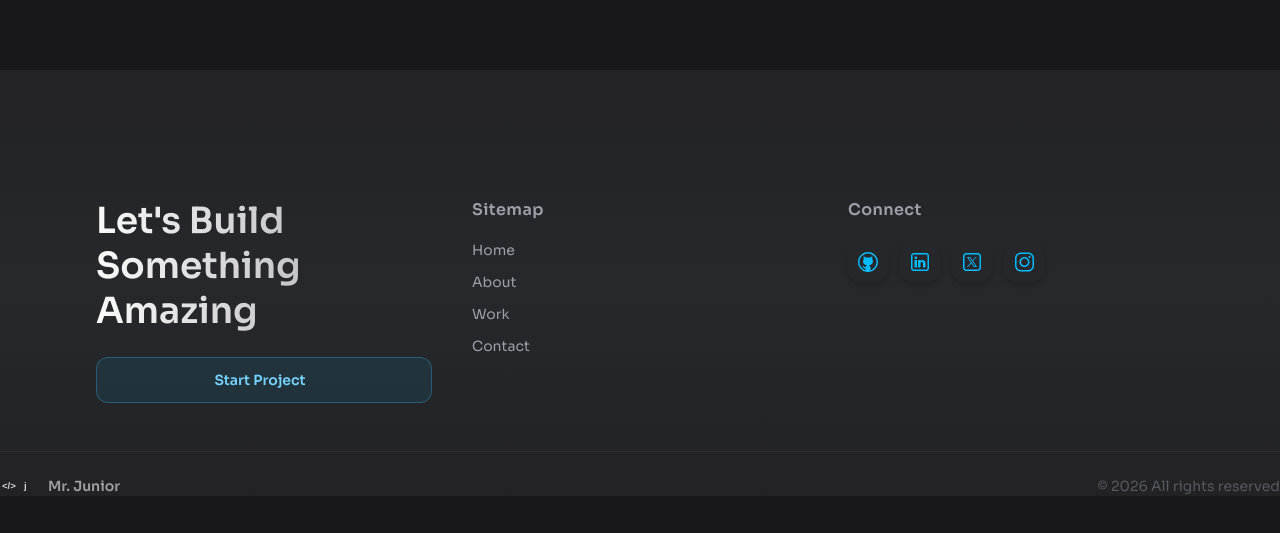
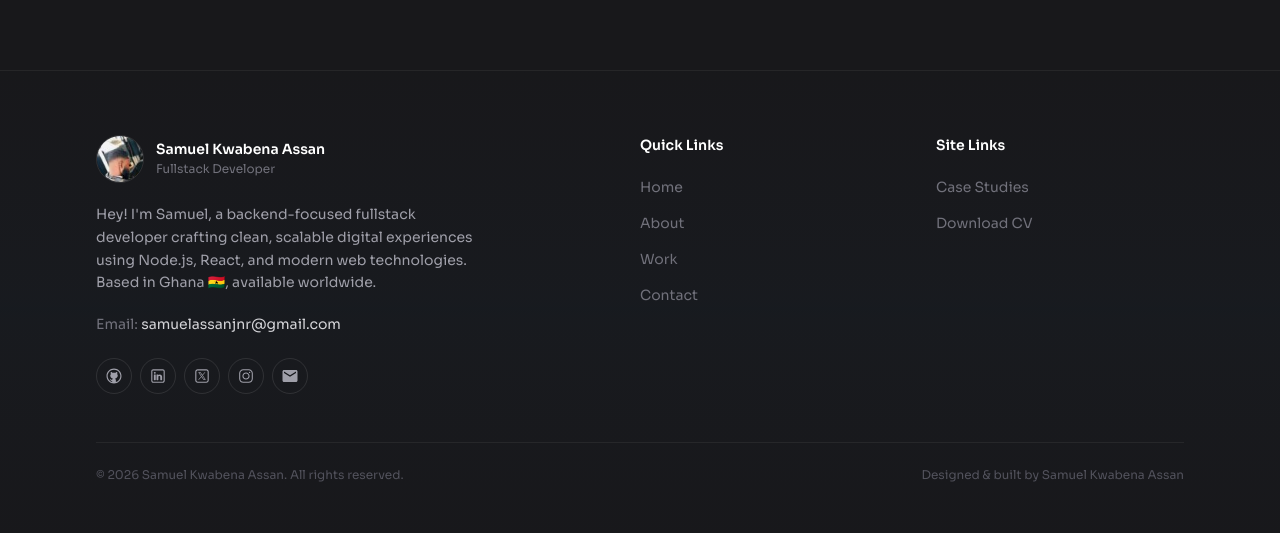
Before and after one commit to kobby1919/kwabena-portfolio, a React (Vite) app: page /about in a window 1280 px wide. Shown: the part 1310-1843 px from the top of the page. Before the commit the page ends 1806 px from the top, so only its background shows below. Built offline with nearby package versions, Linux system fonts and the light colour scheme; no server answers.

Commit message:
Re-design footer-section

```diff
--- a/src/components/Footer.jsx
+++ b/src/components/Footer.jsx
@@ -1,11 +1,15 @@
 import { Link } from "react-router-dom";
-import { ButtonPrimary } from "./Button";
 
-const sitemap = [
+const quickLinks = [
   { label: "Home", href: "/" },
   { label: "About", href: "/about" },
   { label: "Work", href: "/work" },
   { label: "Contact", href: "/contact" },
+];
+
+const siteLinks = [
+  { label: "Case Studies", href: "/projects/personal-portfolio" },
+  { label: "Download CV", href: "/files/Samuel-Kwabena-Assan-CV.pdf.pdf" },
 ];
 
 const socials = [
@@ -13,7 +17,7 @@ const socials = [
     label: "GitHub",
     href: "https://github.com/kobby1919",
     icon: (
-      <svg width="24" height="24" viewBox="0 0 24 24" fill="none" xmlns="http://www.w3.org/2000/svg">
+      <svg width="18" height="18" viewBox="0 0 24 24" fill="none" xmlns="http://www.w3.org/2000/svg">
         <path d="M12 2C6.48603 2 2 6.48604 2 12C2 17.514 6.48603 22 12 22C17.514 22 22 17.514 22 12C22 6.48604 17.514 2 12 2ZM12 3.5C16.7033 3.5 20.5 7.2967 20.5 12C20.5 15.8327 17.9785 19.0613 14.5 20.126V17.5684C14.5 16.6133 13.9497 15.7943 13.1543 15.3867C13.9276 15.2388 14.6457 14.9454 15.249 14.5309C15.8522 14.1165 16.3232 13.5929 16.6228 13.0037C16.9224 12.4145 17.0421 11.7765 16.9718 11.1429C16.9015 10.5093 16.6434 9.89818 16.2188 9.36035C16.4405 8.67771 16.6883 7.48034 16.0996 6.53809C14.9647 6.53809 14.2323 7.31604 13.8828 7.7998C13.2853 7.60352 12.6459 7.5017 12 7.5C11.3537 7.50057 10.7136 7.60139 10.1152 7.79688C9.76487 7.31289 9.03311 6.53809 7.90039 6.53809C7.22486 7.61941 7.64246 8.78228 7.86621 9.25684C7.41288 9.79235 7.12862 10.4078 7.03781 11.0505C6.94699 11.6931 7.05233 12.3438 7.34478 12.9468C7.63723 13.5498 8.10809 14.087 8.71698 14.5124C9.32587 14.9379 10.0546 15.2389 10.8408 15.3896C10.1877 15.7262 9.69864 16.337 9.54883 17.0781H8.8916C8.2431 17.0781 7.99112 16.8146 7.64062 16.3701C7.29463 15.9256 6.92259 15.6269 6.47559 15.5029C6.23459 15.4774 6.07223 15.6607 6.28223 15.8232C6.99173 16.3062 7.0407 17.0968 7.3252 17.6143C7.5842 18.0803 8.11484 18.5 8.71484 18.5H9.5V20.126C6.02153 19.0613 3.5 15.8327 3.5 12C3.5 7.2967 7.29669 3.5 12 3.5Z" fill="currentColor" />
       </svg>
     ),
@@ -22,7 +26,7 @@ const socials = [
     label: "LinkedIn",
     href: "https://www.linkedin.com/in/kwabena-junior-12b185294/",
     icon: (
-      <svg width="24" height="24" viewBox="0 0 24 24" fill="none" xmlns="http://www.w3.org/2000/svg">
+      <svg width="18" height="18" viewBox="0 0 24 24" fill="none" xmlns="http://www.w3.org/2000/svg">
         <path d="M5.75 3C4.24011 3 3 4.24011 3 5.75V18.25C3 19.7599 4.24011 21 5.75 21H18.25C19.7599 21 21 19.7599 21 18.25V5.75C21 4.24011 19.7599 3 18.25 3H5.75ZM5.75 4.5H18.25C18.9491 4.5 19.5 5.05089 19.5 5.75V18.25C19.5 18.9491 18.9491 19.5 18.25 19.5H5.75C5.05089 19.5 4.5 18.9491 4.5 18.25V5.75C4.5 5.05089 5.05089 4.5 5.75 4.5ZM7.75 6.5C7.41848 6.5 7.10054 6.6317 6.86612 6.86612C6.6317 7.10054 6.5 7.41848 6.5 7.75C6.5 8.08152 6.6317 8.39946 6.86612 8.63388C7.10054 8.8683 7.41848 9 7.75 9C8.08152 9 8.39946 8.8683 8.63388 8.63388C8.8683 8.39946 9 8.08152 9 7.75C9 7.41848 8.8683 7.10054 8.63388 6.86612C8.39946 6.6317 8.08152 6.5 7.75 6.5ZM7 10C6.7235 10 6.5 10.2235 6.5 10.5V17C6.5 17.2765 6.7235 17.5 7 17.5H8.5C8.7765 17.5 9 17.2765 9 17V10.5C9 10.2235 8.7765 10 8.5 10H7ZM10.5 10C10.2235 10 10 10.2235 10 10.5V17C10 17.2765 10.2235 17.5 10.5 17.5H12C12.2765 17.5 12.5 17.2765 12.5 17V13.25C12.5 12.5605 13.0605 12 13.75 12C14.4395 12 15 12.5605 15 13.25V17C15 17.2765 15.2235 17.5 15.5 17.5H17C17.2765 17.5 17.5 17.2765 17.5 17V13C17.5 11.3455 16.1545 10 14.5 10C13.731 10 13.0315 10.293 12.5 10.7705V10.5C12.5 10.2235 12.2765 10 12 10H10.5Z" fill="currentColor" />
       </svg>
     ),
@@ -31,7 +35,7 @@ const socials = [
     label: "Twitter X",
     href: "https://x.com/TheSynthJay",
     icon: (
-      <svg width="24" height="24" viewBox="0 0 24 24" fill="none" xmlns="http://www.w3.org/2000/svg">
+      <svg width="18" height="18" viewBox="0 0 24 24" fill="none" xmlns="http://www.w3.org/2000/svg">
         <path d="M6.25 3C4.46403 3 3 4.46403 3 6.25V17.75C3 19.536 4.46403 21 6.25 21H17.75C19.536 21 21 19.536 21 17.75V6.25C21 4.46403 19.536 3 17.75 3H6.25ZM6.25 4.5H17.75C18.725 4.5 19.5 5.27497 19.5 6.25V17.75C19.5 18.725 18.725 19.5 17.75 19.5H6.25C5.27497 19.5 4.5 18.725 4.5 17.75V6.25C4.5 5.27497 5.27497 4.5 6.25 4.5ZM6.91406 7L10.7822 12.5283L6.91113 17H7.93262L11.2344 13.1758L13.9102 17H17.1289L13.0127 11.1172L16.5684 7H15.5684L12.5615 10.4717L10.1328 7H6.91406ZM8.46777 7.84766H9.74902L15.5752 16.1523H14.2939L8.46777 7.84766Z" fill="currentColor" />
       </svg>
     ),
@@ -40,8 +44,17 @@ const socials = [
     label: "Instagram",
     href: "",
     icon: (
-      <svg width="25" height="24" viewBox="0 0 25 24" fill="none" xmlns="http://www.w3.org/2000/svg">
+      <svg width="18" height="18" viewBox="0 0 25 24" fill="none" xmlns="http://www.w3.org/2000/svg">
         <path d="M8.75 2.5C5.58319 2.5 3 5.08319 3 8.25V15.75C3 18.9164 5.5831 21.5 8.75 21.5H16.25C19.4165 21.5 22 18.9165 22 15.75V8.25C22 5.0831 19.4164 2.5 16.25 2.5H8.75ZM8.75 4H16.25C18.6056 4 20.5 5.8939 20.5 8.25V15.75C20.5 18.1055 18.6055 20 16.25 20H8.75C6.3939 20 4.5 18.1056 4.5 15.75V8.25C4.5 5.89381 6.39381 4 8.75 4ZM17.5 6C16.9475 6 16.5 6.4475 16.5 7C16.5 7.5525 16.9475 8 17.5 8C18.0525 8 18.5 7.5525 18.5 7C18.5 6.4475 18.0525 6 17.5 6ZM12.5 7C9.74759 7 7.5 9.24759 7.5 12C7.5 14.7524 9.74759 17 12.5 17C15.2524 17 17.5 14.7524 17.5 12C17.5 9.24759 15.2524 7 12.5 7ZM12.5 8.5C14.4416 8.5 16 10.0584 16 12C16 13.9416 14.4416 15.5 12.5 15.5C10.5584 15.5 9 13.9416 9 12C9 10.0584 10.5584 8.5 12.5 8.5Z" fill="currentColor" />
+      </svg>
+    ),
+  },
+  {
+    label: "Email",
+    href: "mailto:samuelassanjnr@gmail.com",
+    icon: (
+      <svg width="18" height="18" viewBox="0 0 24 24" fill="none" xmlns="http://www.w3.org/2000/svg">
+        <path d="M4 4H20C21.1 4 22 4.9 22 6V18C22 19.1 21.1 20 20 20H4C2.9 20 2 19.1 2 18V6C2 4.9 2.9 4 4 4ZM12 13L20 8V6L12 11L4 6V8L12 13Z" fill="currentColor"/>
       </svg>
     ),
   },
@@ -49,35 +62,79 @@ const socials = [
 
 function Footer() {
   return (
-    <footer className="relative section bg-zinc-800 overflow-hidden">
-      <div className="absolute inset-0 bg-gradient-to-t from-zinc-900 via-sky-900/10 to-zinc-900 opacity-30 pointer-events-none" />
+    <footer className="relative bg-zinc-900 border-t border-white/6 overflow-hidden">
+      <div className="absolute inset-0 bg-gradient-to-t from-zinc-900 via-sky-900/5 to-zinc-900 pointer-events-none" />
 
-      <div className="container relative z-10 lg:grid lg:grid-cols-3 gap-10">
+      <div className="container relative z-10 py-16">
 
-        {/* Left - CTA */}
-        <div className="flex flex-col justify-center">
-          <h2 className="headline-2 text-sky-400 mb-4 lg:max-w-[12ch]">
-            {"Let's Build Something Amazing"}
-          </h2>
-          <ButtonPrimary
-            href="mailto:samuelassanjnr@gmail.com"
-            label="Start Project"
-            icon="chevron_right"
-            classes="mt-2"
+        {/* Main grid */}
+        <div className="grid grid-cols-1 md:grid-cols-[2fr_1fr_1fr] gap-12">
+
+          {/* LEFT — Profile + bio + socials */}
+          <div className="flex flex-col gap-5">
+
+            {/* Avatar + name */}
+            <div className="flex items-center gap-3">
+              <div className="w-12 h-12 rounded-full overflow-hidden border border-white/10 shrink-0">
+                <img
+                  src="/images/new_avatar.jpg"
+                  alt="Samuel Kwabena Assan"
+                  className="w-full h-full object-cover"
                 />
               </div>
+              <div>
+                <p className="text-white font-semibold text-sm leading-tight">Samuel Kwabena Assan</p>
+                <p className="text-zinc-500 text-xs mt-0.5">Fullstack Developer</p>
+              </div>
+            </div>
 
-        {/* Middle - Sitemap */}
-        <div className="flex flex-col">
-          <h3 className="text-zinc-400 mb-4 font-semibold tracking-wide">
-            Sitemap
-          </h3>
-          <ul className="space-y-2">
-            {sitemap.map(({ label, href }, i) => (
+            {/* Bio */}
+            <p className="text-zinc-400 text-sm leading-relaxed max-w-sm">
+              Hey! I'm Samuel, a backend-focused fullstack developer crafting clean,
+              scalable digital experiences using Node.js, React, and modern web technologies.
+              Based in Ghana 🇬🇭, available worldwide.
+            </p>
+
+            {/* Email */}
+            <p className="text-sm text-zinc-500">
+              Email:{" "}
+              <a
+                href="mailto:samuelassanjnr@gmail.com"
+                className="text-zinc-300 hover:text-sky-400 transition-colors duration-300"
+              >
+                samuelassanjnr@gmail.com
+              </a>
+            </p>
+
+            {/* Socials */}
+            <div className="flex gap-2 mt-1">
+              {socials.map(({ label, href, icon }, i) => (
+                <a
+                  key={i}
+                  href={href}
+                  target="_blank"
+                  rel="noreferrer"
+                  aria-label={label}
+                  className="w-9 h-9 flex items-center justify-center rounded-full
+                             border border-white/10 text-zinc-400
+                             hover:border-sky-400/40 hover:text-sky-400
+                             transition-all duration-300"
+                >
+                  {icon}
+                </a>
+              ))}
+            </div>
+          </div>
+
+          {/* MIDDLE — Quick Links */}
+          <div>
+            <h3 className="text-white font-semibold text-sm mb-5">Quick Links</h3>
+            <ul className="space-y-3">
+              {quickLinks.map(({ label, href }, i) => (
                 <li key={i}>
                   <Link
                     to={href}
-                  className="text-sm text-zinc-400 hover:text-sky-400 hover:underline transition-colors duration-300"
+                    className="text-sm text-zinc-500 hover:text-white transition-colors duration-300"
                   >
                     {label}
                   </Link>
@@ -86,42 +143,31 @@ function Footer() {
             </ul>
           </div>
 
-        {/* Right - Socials */}
-        <div className="flex flex-col">
-          <h3 className="text-zinc-400 mb-4 font-semibold tracking-wide">
-            Connect
-          </h3>
-          <div className="flex gap-3 mt-1">
-            {socials.map(({ label, href, icon }, i) => (
-              <a
-                key={i}
-                href={href}
-                target="_blank"
-                rel="noreferrer"
-                aria-label={label}
-                className="w-10 h-10 flex items-center justify-center rounded-xl bg-zinc-800/60 text-sky-400 hover:bg-sky-400 hover:text-zinc-900 shadow-md hover:shadow-sky-400/50 transition-all duration-300"
+          {/* RIGHT — Site Links */}
+          <div>
+            <h3 className="text-white font-semibold text-sm mb-5">Site Links</h3>
+            <ul className="space-y-3">
+              {siteLinks.map(({ label, href }, i) => (
+                <li key={i}>
+                  <Link
+                    to={href}
+                    className="text-sm text-zinc-500 hover:text-white transition-colors duration-300"
                   >
-                {icon}
-              </a>
+                    {label}
+                  </Link>
+                </li>
               ))}
-          </div>
+            </ul>
           </div>
 
         </div>
 
-      {/* Bottom */}
-      <div className="mt-12 pt-6 border-t border-zinc-700/50 flex flex-col lg:flex-row items-center justify-between text-sm text-zinc-500">
-        <Link to="/" className="mb-2 lg:mb-0 flex items-center gap-2">
-          <img
-            src="/images/logo.svg"
-            width={40}
-            height={40}
-            alt="Logo"
-            className="opacity-80"
-          />
-          <span className="text-zinc-300 font-semibold">Mr. Junior</span>
-        </Link>
-        <p>&copy; 2026 All rights reserved</p>
+        {/* Bottom bar */}
+        <div className="mt-12 pt-6 border-t border-white/6 flex flex-col sm:flex-row items-center justify-between gap-3 text-xs text-zinc-600">
+          <p>&copy; 2026 Samuel Kwabena Assan. All rights reserved.</p>
+          <p>Designed & built by Samuel Kwabena Assan</p>
+        </div>
+
       </div>
     </footer>
   );
```
Lines whose indentation alone changed are shown as unchanged.
